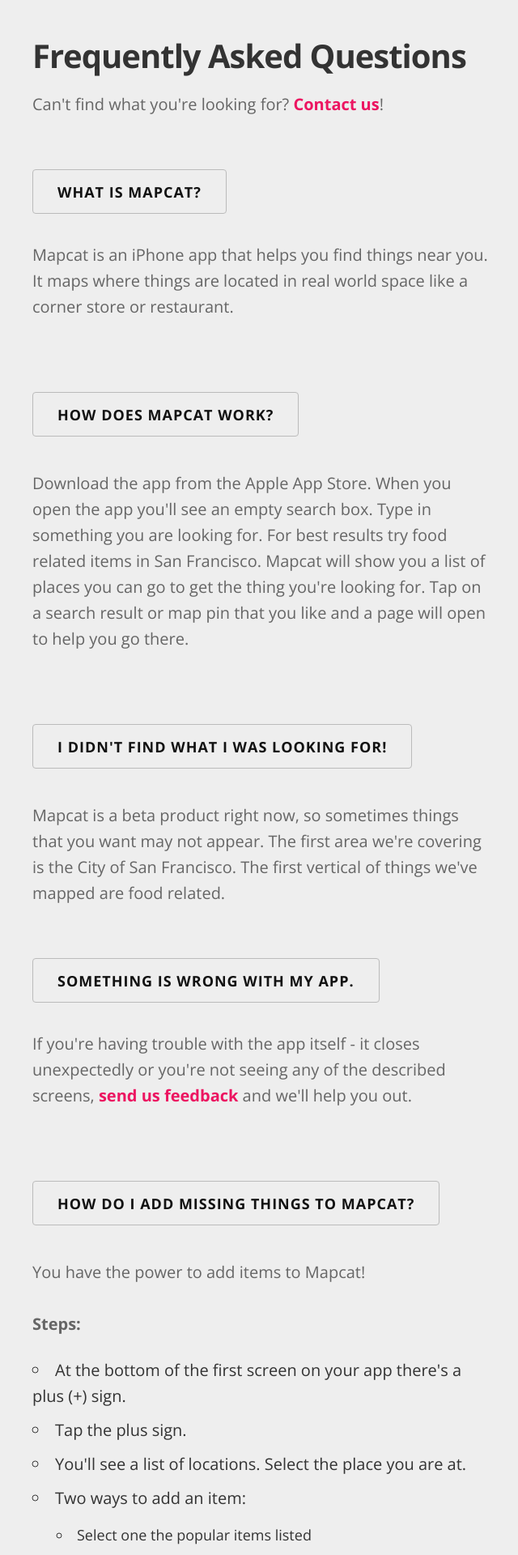
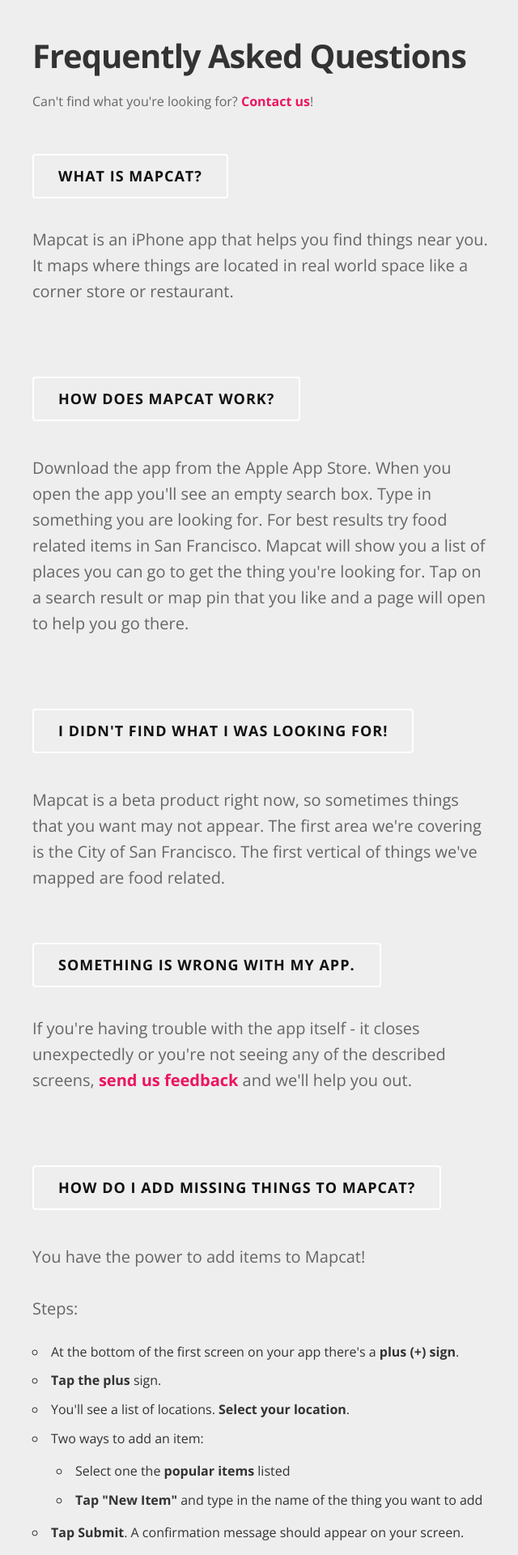
Before and after one commit to mapcat-io/_heroku-nearme, a Node project: template templates/views/faq.hbs in a window 1280 px wide. Shown: the top 1920 px of the page at 81% size, without its empty margins (216-856 px from the left). Run offline with Node 20 templates, Linux system fonts and the light colour scheme; the template is opened without the code that fills it, so the values that code supplies are empty; some libraries are stand-ins or nearby versions.

Commit message:
color change on FAQ
Former-commit-id: 600f0de0c7d8907234c39446c53ac92a56a2aff2

```diff
--- a/public/library/Skeleton-2.0.4/css/_skeleton.scss
+++ b/public/library/Skeleton-2.0.4/css/_skeleton.scss
@@ -241,7 +241,7 @@ input[type="button"].button-primary:focus {
     white-space: nowrap;
     background-color: transparent;
     border-radius: 4px;
-    border: 1px solid #bbb;
+    border: 2px solid #FFF;
     cursor: pointer;
     box-sizing: border-box; }
 
--- a/public/styles/site.css
+++ b/public/styles/site.css
@@ -650,7 +650,7 @@ input[type="button"] {
   white-space: nowrap;
   background-color: transparent;
   border-radius: 4px;
-  border: 1px solid #bbb;
+  border: 2px solid #FFF;
   cursor: pointer;
   box-sizing: border-box; }
 
--- a/templates/views/faq.hbs
+++ b/templates/views/faq.hbs
@@ -8,7 +8,7 @@
      <div class="nine columns" style:"font-size:18px;">
 
          <h1 style="color:#333;">Frequently Asked Questions</h1>
-         <p style="color:#666;">Can't find what you're looking for? <a style="color:#EC1561;" href="mailto:feedback@mapcat.io" target="_blank"><strong>Contact us</strong></a>!
+         <p style="color:#666;font-size:16px;">Can't find what you're looking for? <a style="color:#EC1561;" href="mailto:feedback@mapcat.io" target="_blank"><strong>Contact us</strong></a>!
        <br><br><br>
 
          <button type="button" class="btn btn-info" data-toggle="collapse" data-target="#button1"><strong>What is Mapcat?</strong></button>
@@ -48,24 +48,21 @@
          <div id="button5" class="collapse">
        <br>
            <p style="color:#666;">You have the power to add items to Mapcat!<br><br>
-           <strong>Steps:</strong><br></p>
+           Steps:<br></p>
            <ul type="square">
-             <li style="color:#333;">At the bottom of the first screen on your app there's a plus (+) sign.</li>
-             <li style="color:#333;"> Tap the plus sign.</li>
-             <li style="color:#333;">You'll see a list of locations. Select the place you are at.<br></li>
-             <li style="color:#333;">Two ways to add an item:
-              <ul><li style="color:#333;">Select one the popular items listed</li>
-                <li style="color:#333;">Tap "New Item" and type in the name of the thing you want to add<br></li>
+             <li style="color:#333;font-size:16px;">At the bottom of the first screen on your app there's a <strong>plus (+) sign</strong>.</li>
+             <li style="color:#333;font-size:16px;"> <strong>Tap the plus</strong> sign.</li>
+             <li style="color:#333;font-size:16px;">You'll see a list of locations. <strong>Select your location</strong>.<br></li>
+             <li style="color:#333;font-size:16px;">Two ways to add an item:
+              <ul><li style="color:#333;font-size:16px;">Select one the <strong>popular items</strong> listed</li>
+                <li style="color:#333;font-size:16px;"><strong>Tap "New Item"</strong> and type in the name of the thing you want to add<br></li>
               </ul>
             </li>
-           <li style="color:#333;">Tap Submit. A confirmation message should appear on your screen.<br></li>
+           <li style="color:#333;font-size:16px;"><strong>Tap Submit</strong>. A confirmation message should appear on your screen.<br></li>
          </ul>
            <p style="color:#666;">You did it! The new item will be reviewed and then show up in the search if appropriate.
-           </p><br><br>
+           </p><br>
          </div>
-
-
-
          <button type="button" class="btn btn-info" data-toggle="collapse" data-target="#button6">Mapcat showed something was here, but it's not.</button>
          <div id="button6" class="collapse">
        <br>
@@ -81,12 +78,12 @@
 <footer class="footer">
   <div class="container">
     <ul class="footer-links">
-      <li><a href="https://twitter.com/mapcatio"><i class="fa fa-twitter"></i></a></li>
-      <li><a href="https://www.facebook.com/mapcat.io"><i class="fa fa-facebook"></i></a></li>
-      <li><a href="https://www.instagram.com/mapcat.io/"><i class="fa fa-instagram"></i></a></li>
+      <li><a style="color:#AAA" href="https://twitter.com/mapcatio"><i class="fa fa-twitter"></i></a></li>
+      <li><a style="color:#AAA" href="https://www.facebook.com/mapcat.io"><i class="fa fa-facebook"></i></a></li>
+      <li><a style="color:#AAA" href="https://www.instagram.com/mapcat.io/"><i class="fa fa-instagram"></i></a></li>
     </ul>
   </div>
 </footer>
 
-  {{> footer }}
+  {{> footer-light }}
 <!-- End -->
```
